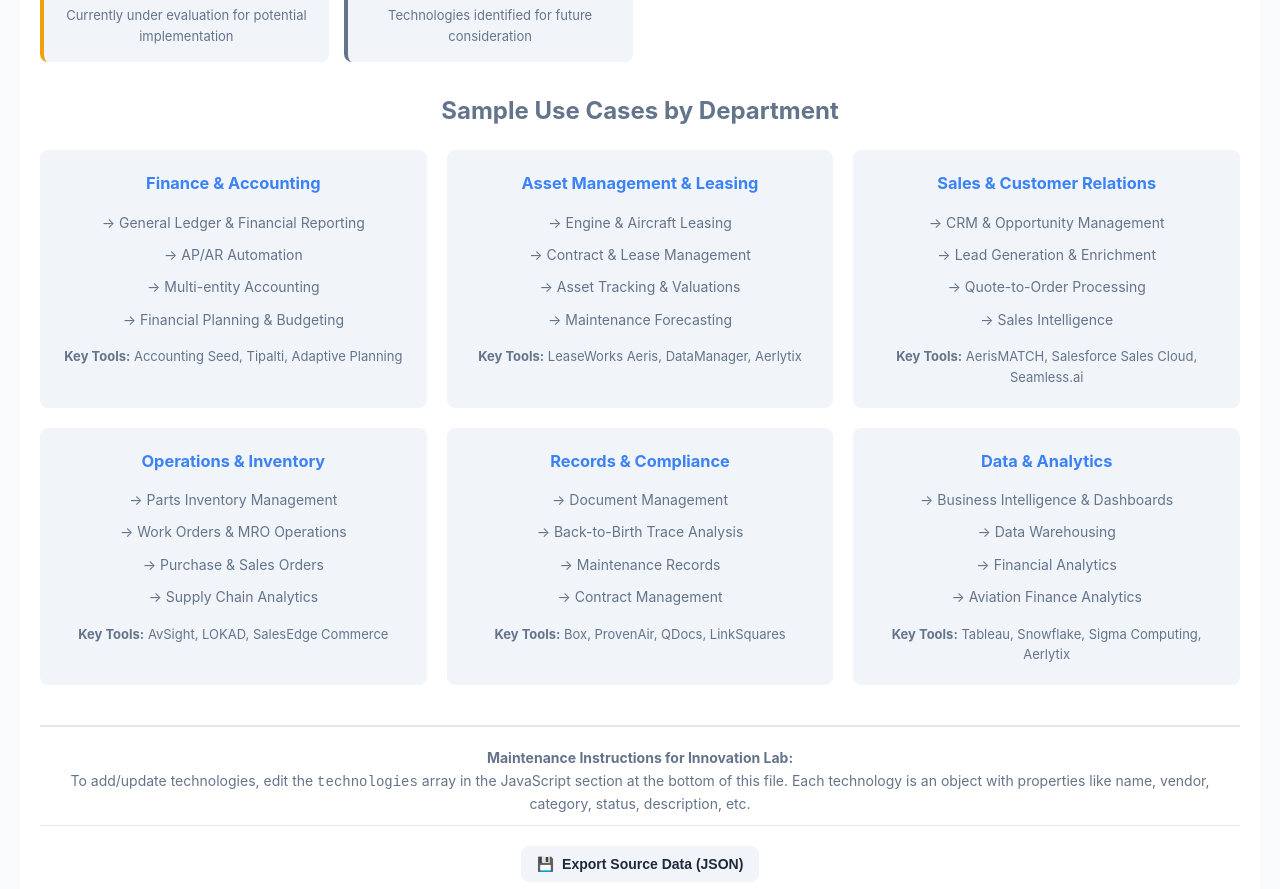
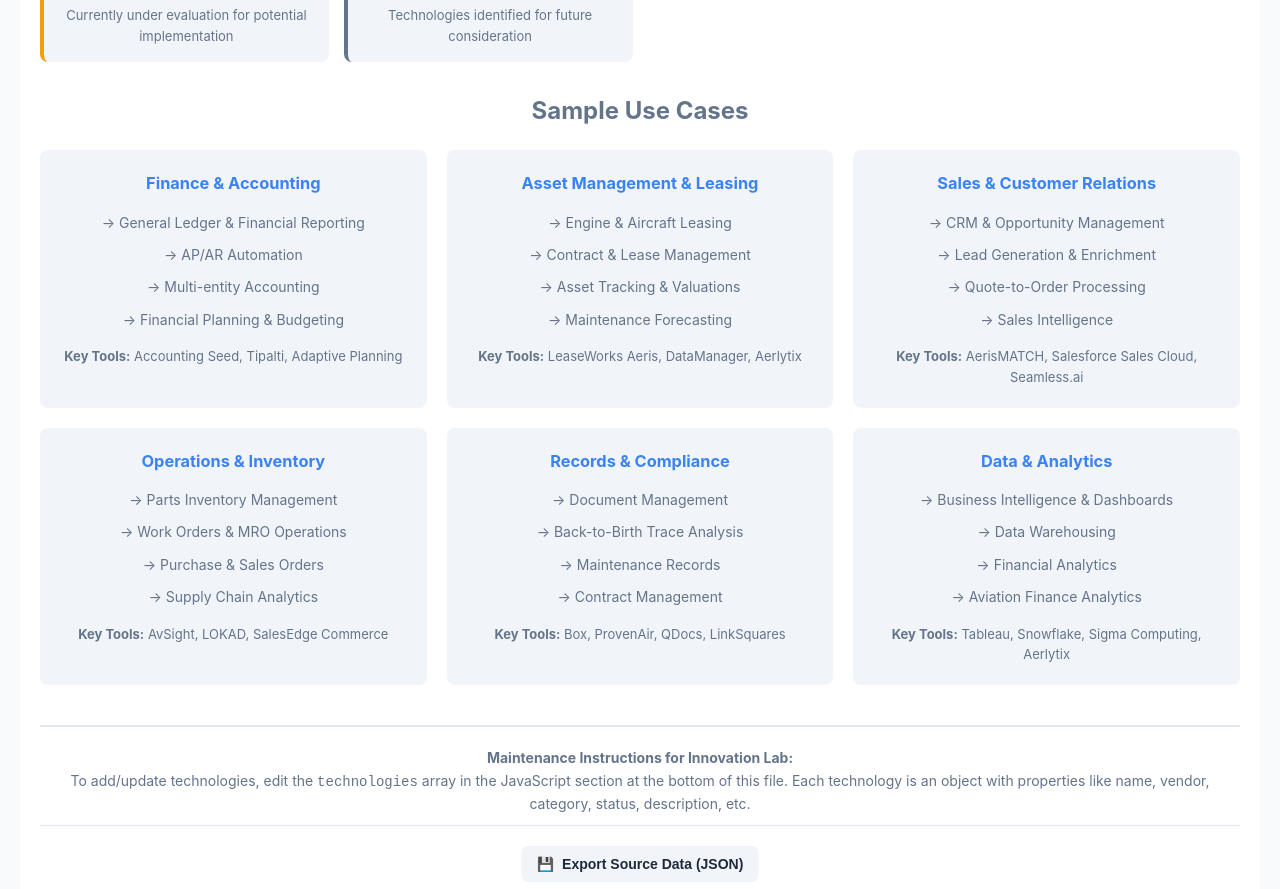
Before and after one commit to nicole-ellis-trueaero/tech-catalog, a plain HTML site: page index.html in a window 1280 px wide. Shown: the part 8258-9147 px from the top of the page. Drawn offline with Linux system fonts and the light colour scheme.

Commit message:
index.html

```diff
--- a/index.html
+++ b/index.html
@@ -428,7 +428,7 @@ body {
       </div>
     </div>
 
-    <h2 style="margin-bottom: 20px; font-size: 1.5rem;">Sample Use Cases by Department</h2>
+    <h2 style="margin-bottom: 20px; font-size: 1.5rem;">Sample Use Cases</h2>
     <div style="display: grid; grid-template-columns: repeat(auto-fit, minmax(300px, 1fr)); gap: 20px; margin-bottom: 40px;">
       <div style="padding: 20px; background: var(--bg-tertiary); border-radius: 8px;">
         <h3 style="margin-bottom: 10px; color: var(--accent);">Finance & Accounting</h3>
```
